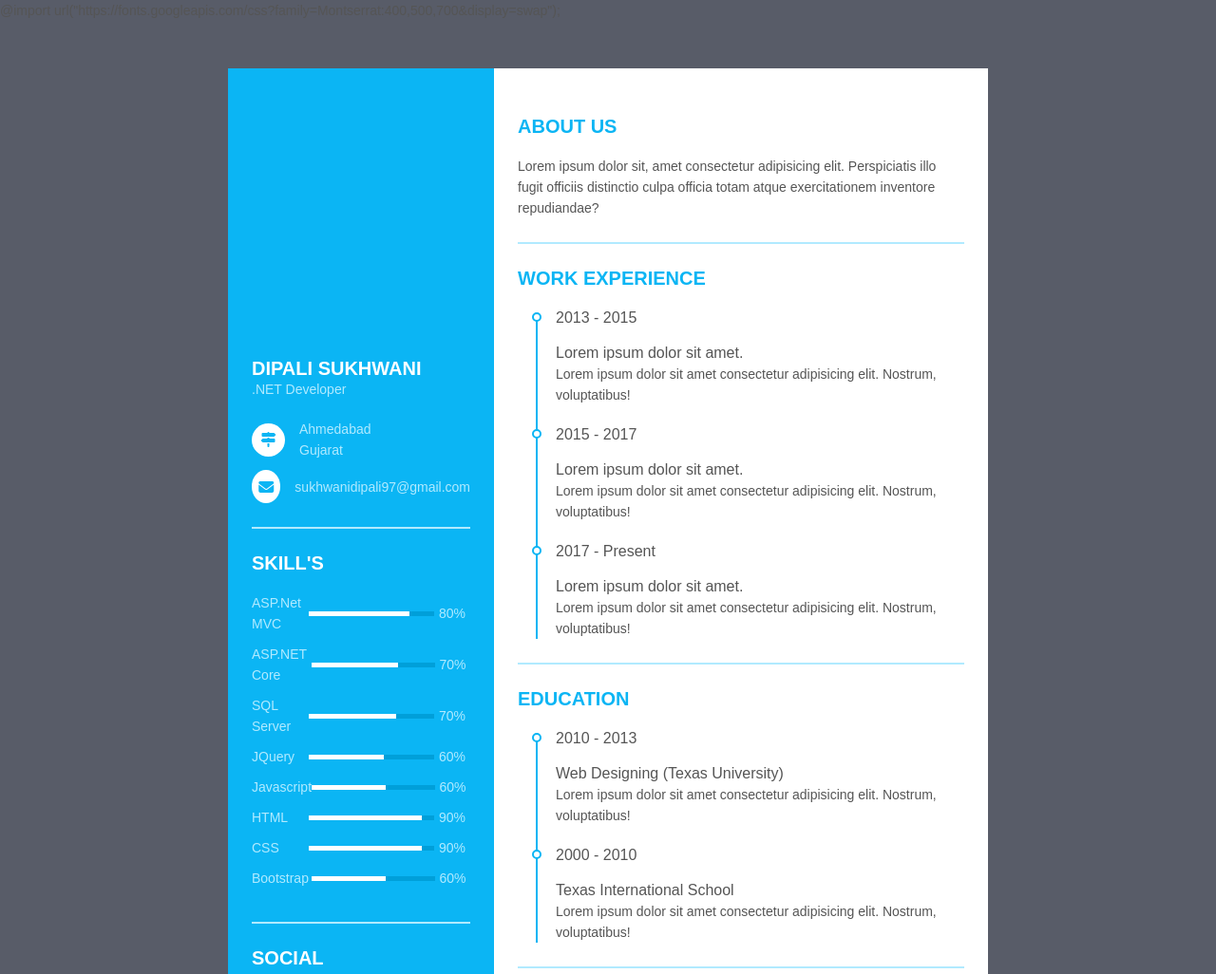
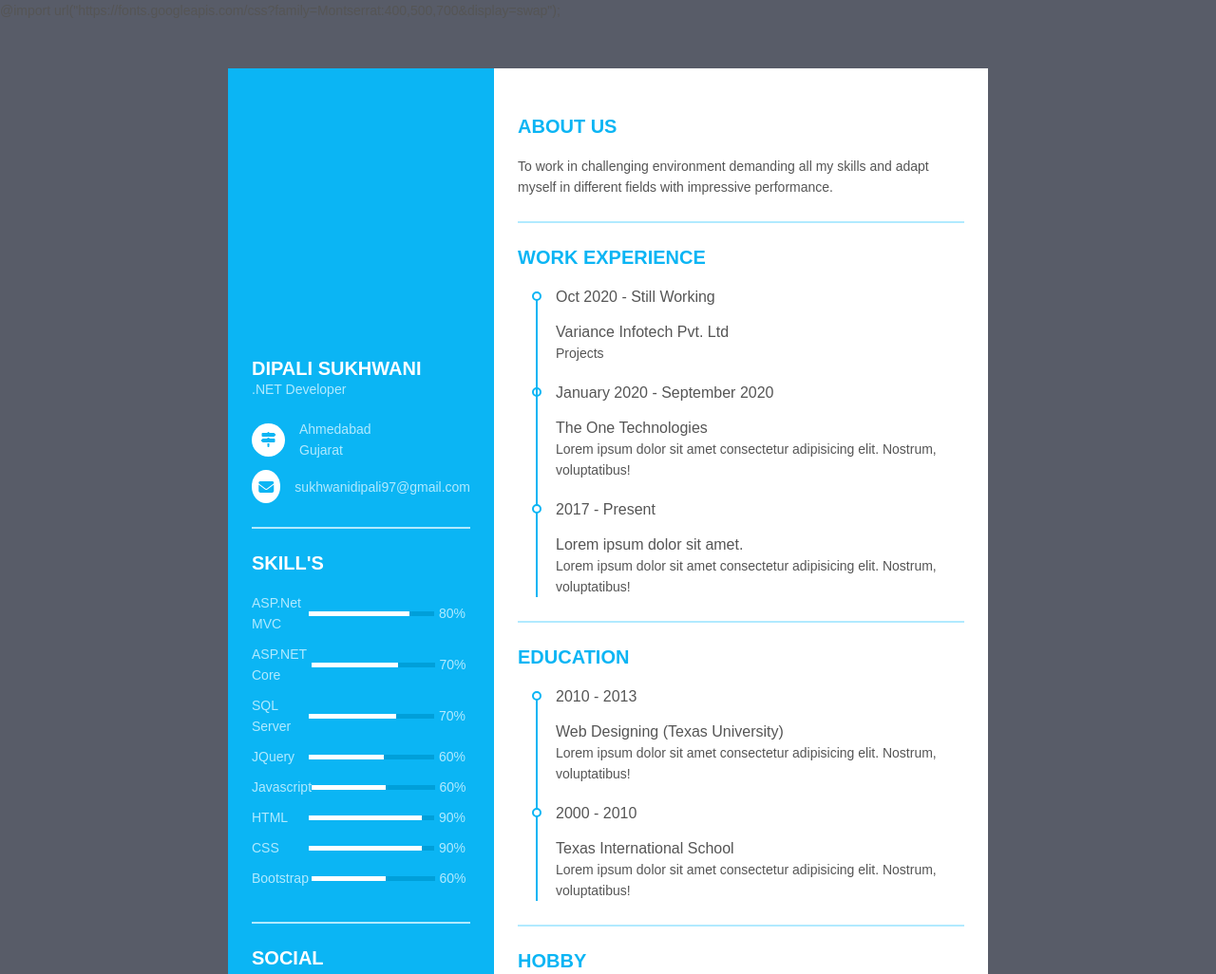
Before and after one commit to dipali1997/dipalisukhwani, a plain HTML site: page index.html in a window 1280 px wide. Shown: the top 1026 px of the page at 95% size. Drawn offline with Linux system fonts and the light colour scheme.

Commit message:
Update index.html
changes3

```diff
--- a/index.html
+++ b/index.html
@@ -375,7 +375,7 @@ body {
         <div class="title">
            <p class="bold">About us</p>
          </div>
-        <p>Lorem ipsum dolor sit, amet consectetur adipisicing elit. Perspiciatis illo fugit officiis distinctio culpa officia totam atque exercitationem inventore repudiandae?</p>
+        <p>To work in challenging environment demanding all my skills and adapt myself in different fields with impressive performance.</p>
     </div>
     <div class="resume_item resume_work">
         <div class="title">
@@ -383,16 +383,16 @@ body {
          </div>
         <ul>
             <li>
-                <div class="date">2013 - 2015</div>
+                <div class="date">Oct 2020 - Still Working</div>
                 <div class="info">
-                     <p class="semi-bold">Lorem ipsum dolor sit amet.</p>
-                  <p>Lorem ipsum dolor sit amet consectetur adipisicing elit. Nostrum, voluptatibus!</p>
+                     <p class="semi-bold"> Variance Infotech Pvt. Ltd</p>
+                  <p> Projects </p>
                 </div>
             </li>
             <li>
-              <div class="date">2015 - 2017</div>
+              <div class="date">January 2020 - September 2020</div>
               <div class="info">
-                     <p class="semi-bold">Lorem ipsum dolor sit amet.</p>
+                     <p class="semi-bold">The One Technologies</p>
                   <p>Lorem ipsum dolor sit amet consectetur adipisicing elit. Nostrum, voluptatibus!</p>
                 </div>
             </li>
```
